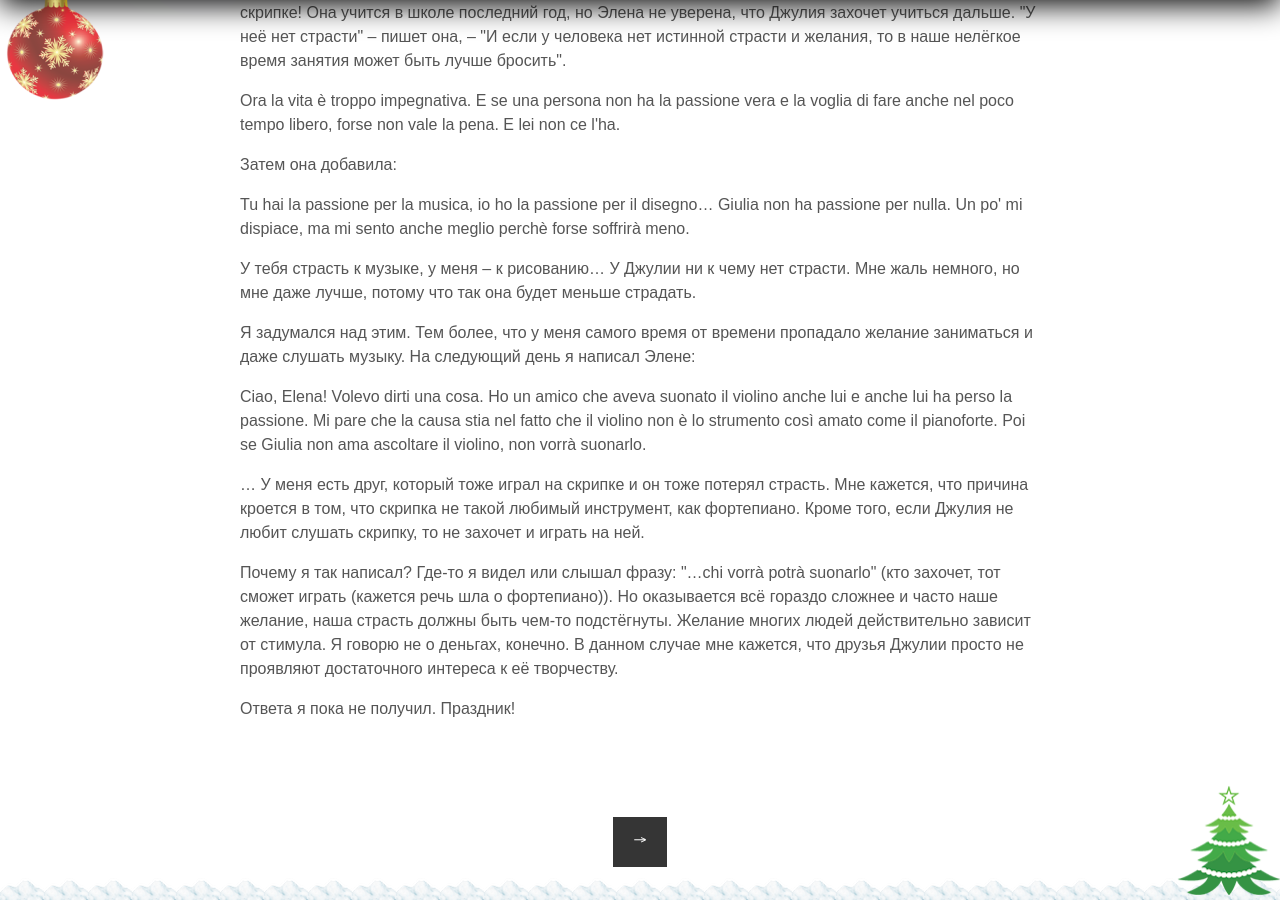
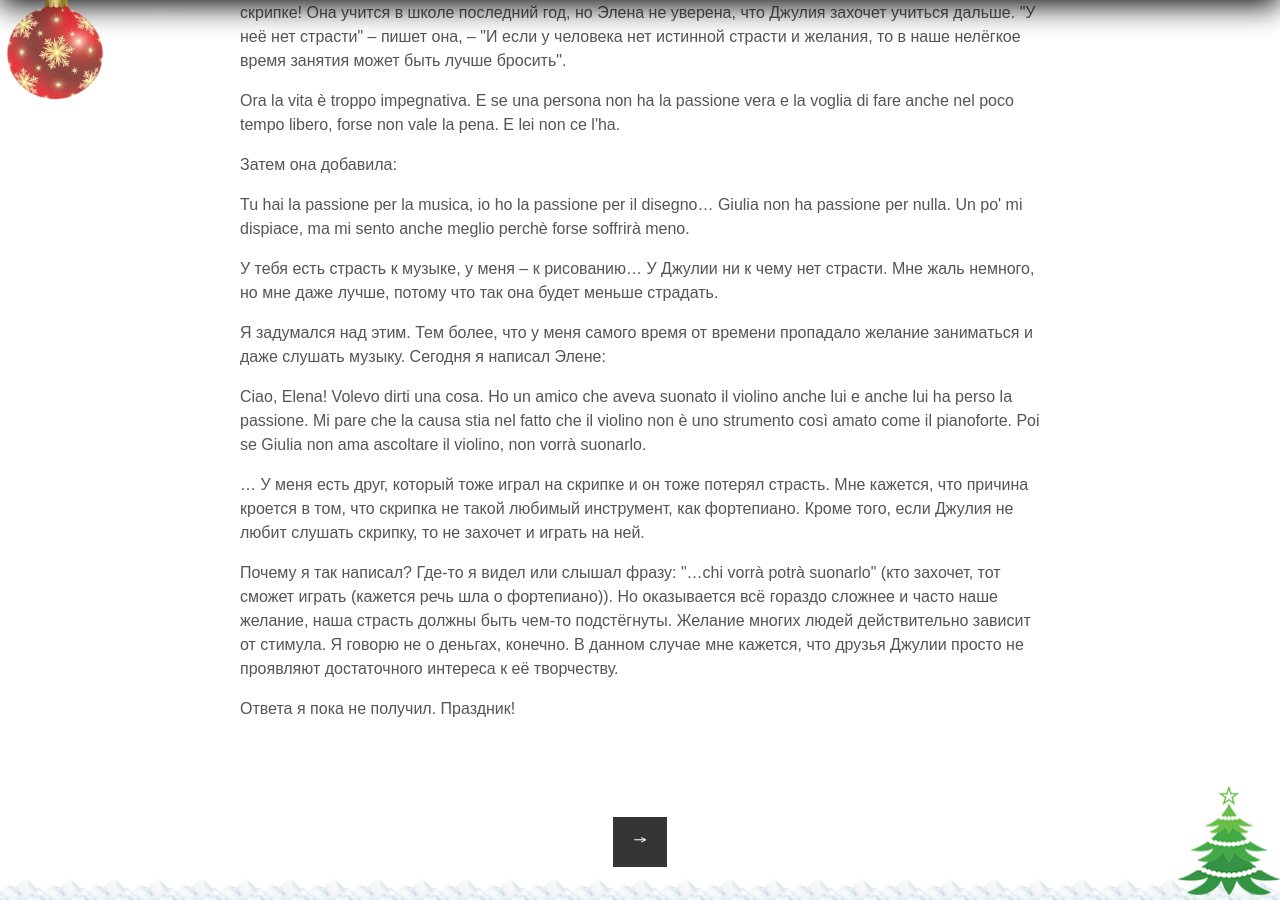
Before and after one commit to postolny/postolny.github.io, a Jekyll site: the page built from _posts/2021-01-01-voglia-di-suonare-il-violino.md, in a window 1280 px wide and 900 px high, scrolled down 907 px. Built offline with Jekyll 4.4.1, drawn with Linux system fonts in a browser that asks for light colours; nearby versions of some CDN libraries.

Commit message:
Add files via upload

```diff
--- a/_posts/2021-01-01-voglia-di-suonare-il-violino.md
+++ b/_posts/2021-01-01-voglia-di-suonare-il-violino.md
@@ -16,11 +16,11 @@ Ora la vita è troppo impegnativa. E se una persona non ha la passione vera e la
 
 Tu hai la passione per la musica, io ho la passione per il disegno... Giulia non ha passione per nulla. Un po' mi dispiace, ma mi sento anche meglio perchè forse soffrirà meno.
 
-У тебя страсть к музыке, у меня – к рисованию... У Джулии ни к чему нет страсти. Мне жаль немного, но мне даже лучше, потому что так она будет меньше страдать.
+У тебя есть страсть к музыке, у меня – к рисованию... У Джулии ни к чему нет страсти. Мне жаль немного, но мне даже лучше, потому что так она будет меньше страдать.
 
-Я задумался над этим. Тем более, что у меня самого время от времени пропадало желание заниматься и даже слушать музыку. На следующий день я написал Элене:
+Я задумался над этим. Тем более, что у меня самого время от времени пропадало желание заниматься и даже слушать музыку. Сегодня я написал Элене:
 
-Ciao, Elena! Volevo dirti una cosa. Ho un amico che aveva suonato il violino anche lui e anche lui ha perso la passione. Mi pare che la causa stia nel fatto che il violino non è lo strumento così amato come il pianoforte. Poi se Giulia non ama ascoltare il violino, non vorrà suonarlo.
+Ciao, Elena! Volevo dirti una cosa. Ho un amico che aveva suonato il violino anche lui e anche lui ha perso la passione. Mi pare che la causa stia nel fatto che il violino non è uno strumento così amato come il pianoforte. Poi se Giulia non ama ascoltare il violino, non vorrà suonarlo.
 
 ... У меня есть друг, который тоже играл на скрипке и он тоже потерял страсть. Мне кажется, что причина кроется в том, что скрипка не такой любимый инструмент, как фортепиано. Кроме того, если Джулия не любит слушать скрипку, то не захочет и играть на ней.
 
```
